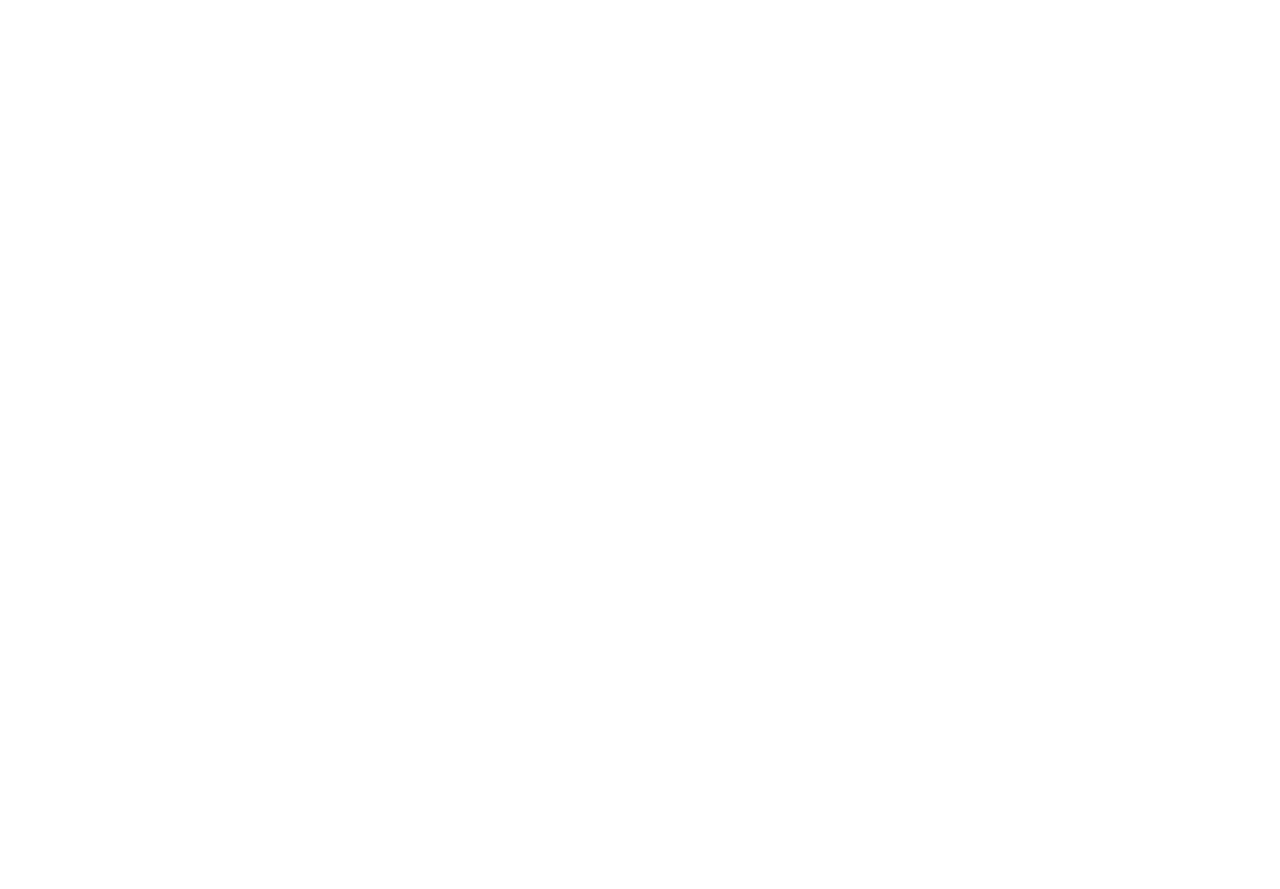
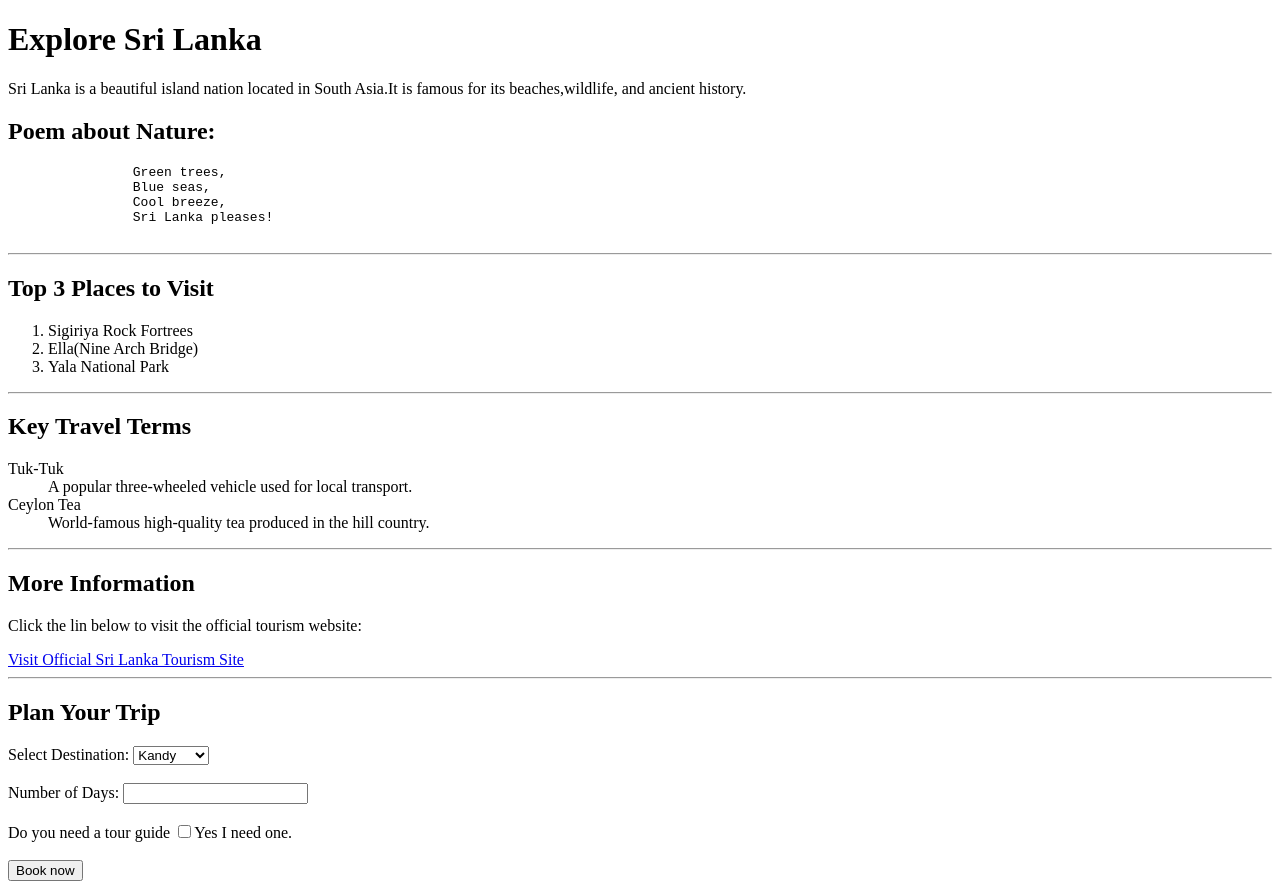
Before and after one commit to Nikesha01/Project-2, a plain HTML site: page index.html in a window 1280 px wide. Before the commit the page ends 800 px from the top, so only its background shows below. Drawn offline with Linux system fonts and the light colour scheme.

Commit message:
Add features

```diff
--- a/index.html
+++ b/index.html
@@ -5,6 +5,53 @@
     <title>My 2nd project</title>
 </head>
 <body>
+    <h1>Explore Sri Lanka</h1>
+    <p>Sri Lanka is a beautiful island nation located in South Asia.It is famous for its beaches,wildlife, and ancient history.</p>
 
+       <h2>Poem about Nature:</h2>
+        <pre>
+                Green trees,
+                Blue seas,
+                Cool breeze,
+                Sri Lanka pleases!
+         </pre>
+         <hr>
+          <h2>Top 3 Places to Visit</h2>
+            <ol>
+                <li>Sigiriya Rock Fortrees</li>
+                <li>Ella(Nine Arch Bridge)</li>
+                <li>Yala National Park</li>
+            </ol>
+            <hr>
+            <h2>Key Travel Terms</h2>
+             <dl>
+                <dt>Tuk-Tuk</dt>
+                <dd>A popular three-wheeled vehicle used for local transport.</dd>
+                <dt>Ceylon Tea</dt>
+                <dd>World-famous high-quality tea produced in the hill country.</dd>
+
+            </dl>
+            <hr>
+
+            <h2>More Information</h2>
+            <p>Click the lin below to visit the official tourism website:</p>
+            <a href="https://www.britannica.com/topic/tourism">Visit Official Sri Lanka Tourism Site</a>
+            <hr>
+
+            <h2>Plan Your Trip</h2>
+             <label for="Select Destination">Select Destination:</label>
+            <select id="Select Destination" name="Select Destination">
+             <option value="Kandy">Kandy</option>
+             <option value="Colombo">Colombo</option>
+             </select>
+             <br><br>
+
+              <label for="Number of Days">Number of Days:</label>
+            <input type="number" id="Number of days" name="Number of days" ><br><br>
+
+            <label for="guide">Do you need a tour guide</label>
+            <input type="checkbox" name="yes" id=""><label for="">Yes I need one.</label>
+             <br><br>
+             <input type="submit" value="Book now">
 </body>
 </html>
```
